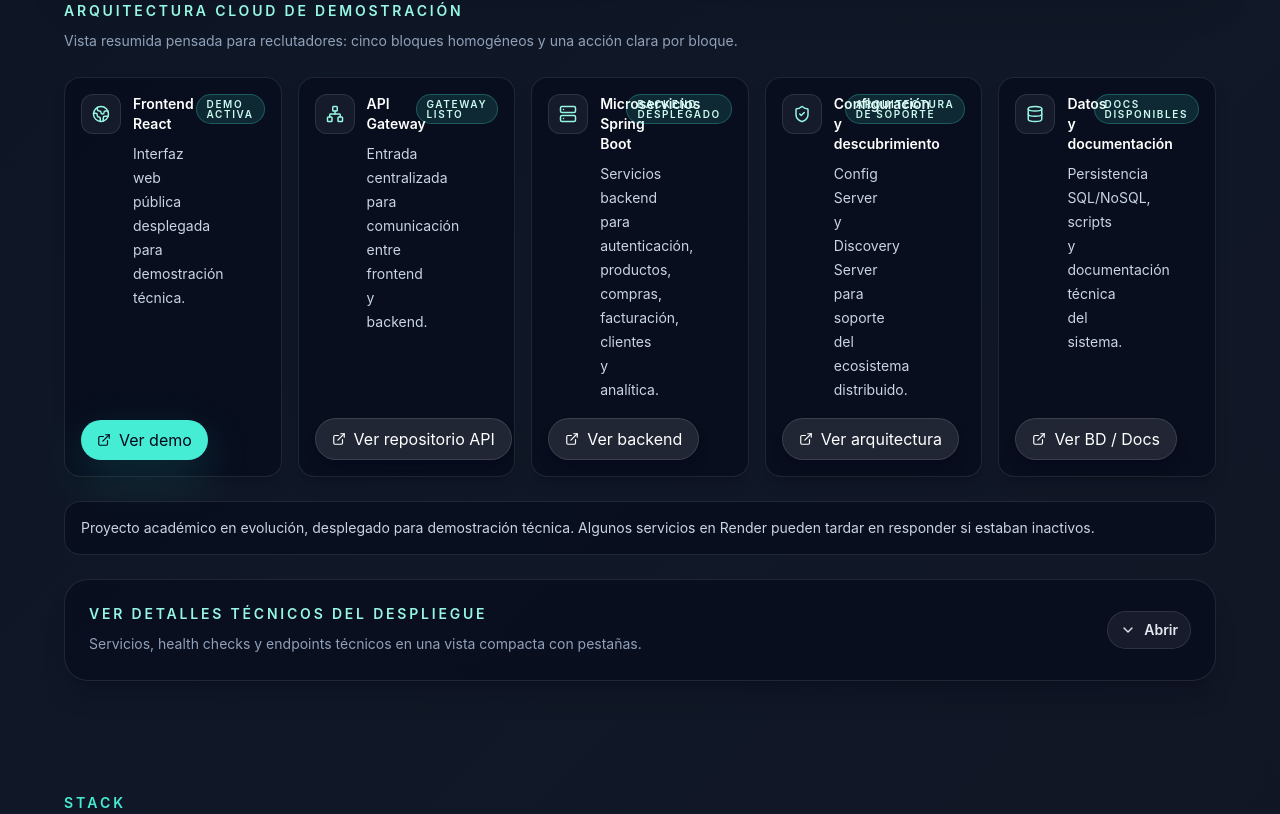
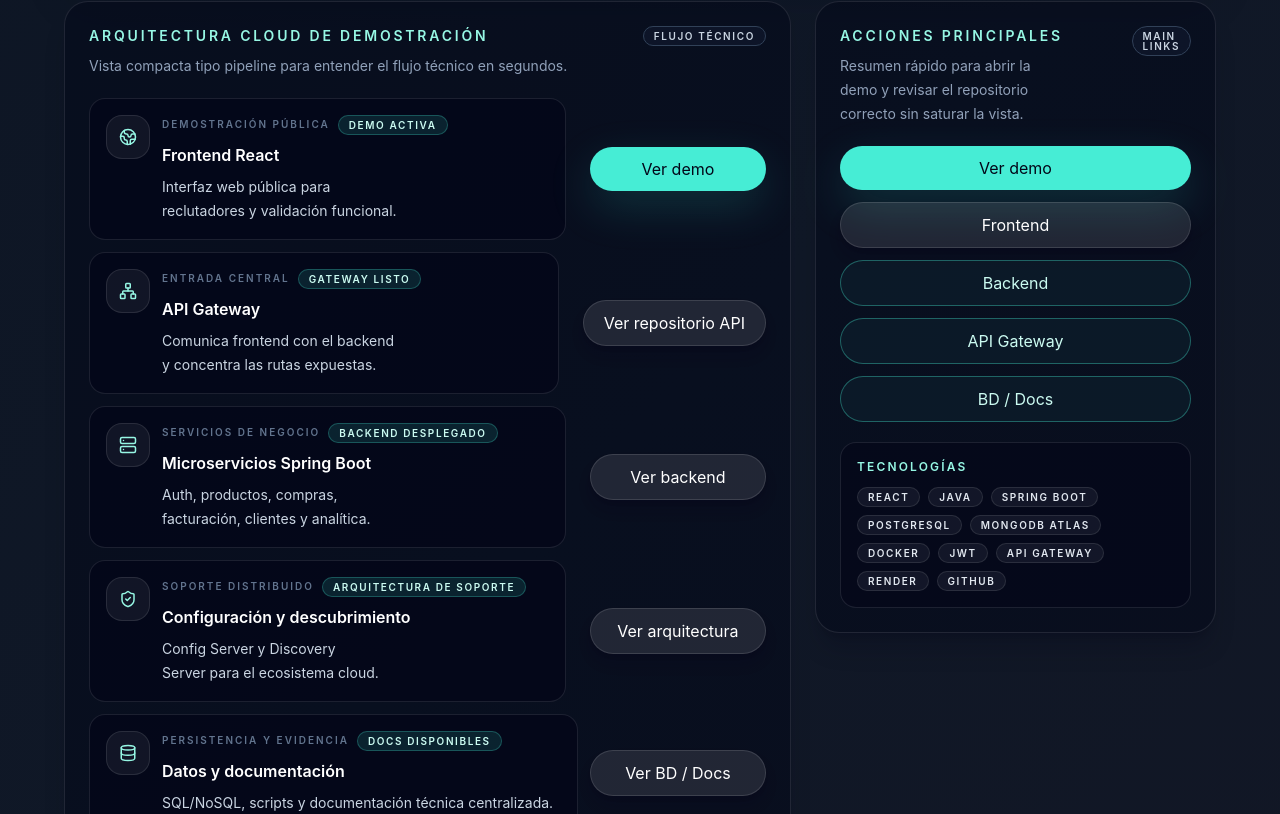
Before and after one commit to pilo77/carlos-villamil-portfolio, a React (Vite) app: page / in a window 1280 px wide. Shown: the part 2886-3700 px from the top of the page. Built offline with nearby package versions, Linux system fonts and the light colour scheme.

Commit message:
style(projects): improve RematePOS architecture visual hierarchy

```diff
--- a/src/components/sections/RemateposCaseStudy.tsx
+++ b/src/components/sections/RemateposCaseStudy.tsx
@@ -1,7 +1,6 @@
 import { Database, Globe2, Network, Server, ShieldCheck } from 'lucide-react'
 import { rematePos } from '../../data/rematepos'
 import { ActionButton } from '../ui/ActionButton'
-import { ArchitectureCard } from '../ui/ArchitectureCard'
 import { Section } from '../ui/Section'
 import { StatusBadge } from '../ui/StatusBadge'
 import { TechnicalAccordion } from '../ui/TechnicalAccordion'
@@ -15,6 +14,29 @@ const iconByArchitectureTitle = {
 }
 
 const buttonVariantByIndex = ['primary', 'secondary', 'outline', 'outline', 'outline'] as const
+
+const flowNodeByTitle = {
+  'Frontend React': {
+    eyebrow: 'Demostración pública',
+    caption: 'Interfaz web pública para reclutadores y validación funcional.',
+  },
+  'API Gateway': {
+    eyebrow: 'Entrada central',
+    caption: 'Comunica frontend con el backend y concentra las rutas expuestas.',
+  },
+  'Microservicios Spring Boot': {
+    eyebrow: 'Servicios de negocio',
+    caption: 'Auth, productos, compras, facturación, clientes y analítica.',
+  },
+  'Configuración y descubrimiento': {
+    eyebrow: 'Soporte distribuido',
+    caption: 'Config Server y Discovery Server para el ecosistema cloud.',
+  },
+  'Datos y documentación': {
+    eyebrow: 'Persistencia y evidencia',
+    caption: 'SQL/NoSQL, scripts y documentación técnica centralizada.',
+  },
+} as const
 
 export function RemateposCaseStudy() {
   return (
@@ -78,39 +100,110 @@ export function RemateposCaseStudy() {
           </div>
         </article>
 
-        <div className="flex items-end justify-between gap-4">
+        <div className="grid gap-6 xl:grid-cols-[minmax(0,1.45fr)_minmax(22rem,0.8fr)] xl:items-start">
+          <section className="rounded-3xl border border-white/10 bg-slate-950/45 p-5 shadow-xl shadow-slate-950/20 sm:p-6">
+            <div className="flex items-start justify-between gap-4">
               <div>
                 <p className="text-sm font-semibold uppercase tracking-[0.2em] text-teal-200">
                   Arquitectura cloud de demostración
                 </p>
-            <p className="mt-2 max-w-3xl text-sm leading-6 text-slate-400">
-              Vista resumida pensada para reclutadores: cinco bloques homogéneos y una acción clara por bloque.
+                <p className="mt-2 max-w-2xl text-sm leading-6 text-slate-400 text-balance">
+                  Vista compacta tipo pipeline para entender el flujo técnico en segundos.
+                </p>
+              </div>
+              <StatusBadge label="Flujo técnico" tone="muted" />
+            </div>
+
+            <div className="mt-5 grid gap-3">
+              {rematePos.architectureBlocks.map((block, index) => {
+                const Icon = iconByArchitectureTitle[block.title as keyof typeof iconByArchitectureTitle] ?? Globe2
+                const flowMeta = flowNodeByTitle[block.title as keyof typeof flowNodeByTitle]
+                const isLast = index === rematePos.architectureBlocks.length - 1
+
+                return (
+                  <div key={block.title} className="grid gap-3 md:grid-cols-[minmax(0,1.25fr)_auto] md:items-center">
+                    <div className="rounded-2xl border border-white/10 bg-slate-950/65 p-4 transition hover:border-teal-300/25 hover:bg-slate-950/80">
+                      <div className="flex items-start gap-3">
+                        <span className="grid size-11 shrink-0 place-items-center rounded-2xl border border-white/10 bg-white/6 text-teal-200">
+                          <Icon size={18} aria-hidden="true" />
+                        </span>
+                        <div className="min-w-0 flex-1">
+                          <div className="flex flex-wrap items-center gap-2">
+                            <span className="text-[10px] font-semibold uppercase tracking-[0.2em] text-slate-500">
+                              {flowMeta.eyebrow}
+                            </span>
+                            <StatusBadge label={block.state} tone="accent" />
+                          </div>
+                          <h4 className="mt-2 text-sm font-semibold text-white sm:text-base">
+                            {block.title}
+                          </h4>
+                          <p className="mt-2 max-w-xl text-sm leading-6 text-slate-300 text-balance">
+                            {flowMeta.caption}
                           </p>
                         </div>
                       </div>
+                    </div>
 
-        <div className="grid gap-4 md:grid-cols-2 xl:grid-cols-5">
-          {rematePos.architectureBlocks.map((block) => {
-            const Icon = iconByArchitectureTitle[block.title as keyof typeof iconByArchitectureTitle] ?? Globe2
-
-            return (
-              <ArchitectureCard
-                ctaVariant={block.title === 'Frontend React' ? 'primary' : 'secondary'}
-                description={block.description}
+                    <div className="flex items-center justify-between gap-3 md:justify-end">
+                      {!isLast ? (
+                        <div className="hidden h-px flex-1 bg-gradient-to-r from-teal-300/35 via-white/10 to-transparent md:block" />
+                      ) : null}
+                      {block.href && block.ctaLabel ? (
+                        <ActionButton
+                          className="min-w-[11rem] justify-center"
                           href={block.href}
-                icon={Icon}
-                key={block.title}
-                ctaLabel={block.ctaLabel}
-                state={block.state}
-                title={block.title}
+                          label={block.ctaLabel}
+                          newTab={!block.href.startsWith('#')}
+                          variant={block.title === 'Frontend React' ? 'primary' : 'secondary'}
                         />
+                      ) : null}
+                    </div>
+                  </div>
                 )
               })}
             </div>
 
-        <p className="rounded-2xl border border-white/10 bg-slate-950/45 px-4 py-3 text-sm leading-7 text-slate-300">
+            <p className="mt-5 rounded-2xl border border-white/10 bg-slate-950/45 px-4 py-3 text-sm leading-7 text-slate-300">
               {rematePos.note}
             </p>
+          </section>
+
+          <aside className="rounded-3xl border border-white/10 bg-slate-950/45 p-5 shadow-xl shadow-slate-950/20 sm:p-6">
+            <div className="flex items-start justify-between gap-4">
+              <div>
+                <p className="text-sm font-semibold uppercase tracking-[0.2em] text-teal-200">
+                  Acciones principales
+                </p>
+                <p className="mt-2 text-sm leading-6 text-slate-400 text-balance">
+                  Resumen rápido para abrir la demo y revisar el repositorio correcto sin saturar la vista.
+                </p>
+              </div>
+              <StatusBadge label="Main links" tone="muted" />
+            </div>
+
+            <div className="mt-5 grid gap-3 sm:grid-cols-2 xl:grid-cols-1">
+              {rematePos.mainLinks.map((link, index) => (
+                <ActionButton
+                  className="w-full justify-center"
+                  key={link.label}
+                  {...link}
+                  variant={buttonVariantByIndex[index] ?? 'secondary'}
+                />
+              ))}
+            </div>
+
+            <div className="mt-5 rounded-2xl border border-white/10 bg-slate-950/55 p-4">
+              <p className="text-xs font-semibold uppercase tracking-[0.18em] text-teal-200">
+                Tecnologías
+              </p>
+              <div className="mt-3 flex flex-wrap gap-2">
+                {rematePos.technologies.map((technology) => (
+                  <StatusBadge key={technology} label={technology} tone="neutral" />
+                ))}
+              </div>
+            </div>
+          </aside>
+        </div>
 
         <TechnicalAccordion groups={rematePos.technicalGroups} />
       </div>
```
Lines whose indentation alone changed are shown as unchanged.
